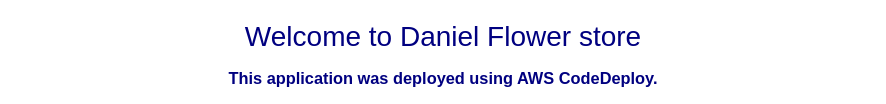
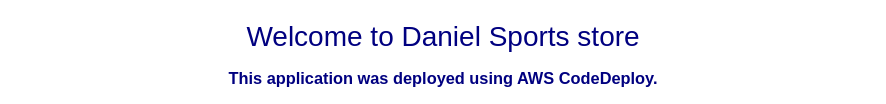
Before and after one commit to dezhif/aws_cicd_pipline_codedeploy, a plain HTML site: page index.html in a window 1280 px wide. Shown: the part 330-434 px from the top of the page, without its empty margins (197-1083 px from the left). Drawn offline with Linux system fonts and the light colour scheme.

Commit message:
Update index.html

```diff
--- a/index.html
+++ b/index.html
@@ -28,7 +28,7 @@
   <div align="center">
     <img src="https://s3.ap-south-1.amazonaws.com/www.basava.com/aar_logo_final.png" style="max-width: 20%;">
     <h1>Congratulations!!! Daniel F</h1>
-      <h2>Welcome to Daniel Flower store</h2>
+      <h2>Welcome to Daniel Sports store</h2>
     <h3>This application was deployed using AWS CodeDeploy.</h3>
     <p>For next steps, read the <a href="http://aws.amazon.com/documentation/codedeploy">AWS CodeDeploy Documentation</a>.</p>
   </div>
```
